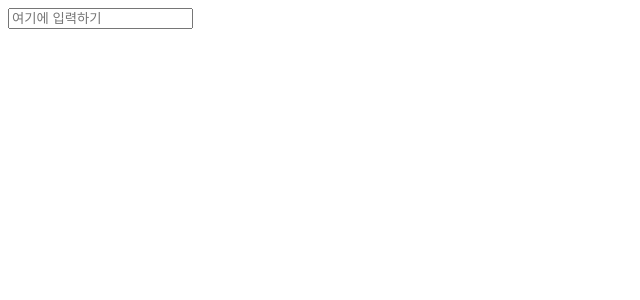
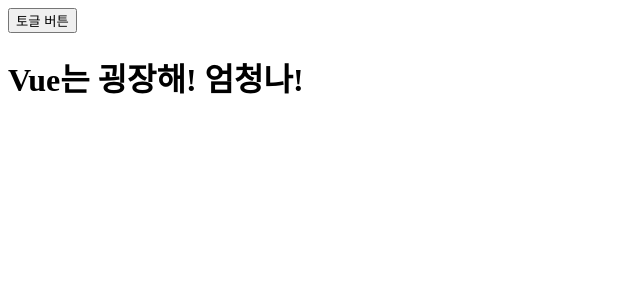
Before and after one commit to HseongH/vue, a Vue app: page / in a window 1280 px wide. Shown: the top 300 px of the page, without its empty margins (0-640 px from the left). Built offline with nearby package versions, Linux system fonts and the light colour scheme.

Commit message:
조건부 렌더링

```diff
--- a/src/App.vue
+++ b/src/App.vue
@@ -1,10 +1,13 @@
 <script setup>
 import { ref } from 'vue';
 
-const text = ref('');
+const awesome = ref(true);
+
+const toggle = () => (awesome.value = !awesome.value);
 </script>
 
 <template>
-  <input v-model="text" placeholder="여기에 입력하기" />
-  <p>{{ text }}</p>
+  <button @click="toggle">토글 버튼</button>
+  <h1 v-if="awesome">Vue는 굉장해! 엄청나!</h1>
+  <h1 v-else="awesome">오 안돼 😢</h1>
 </template>
```
